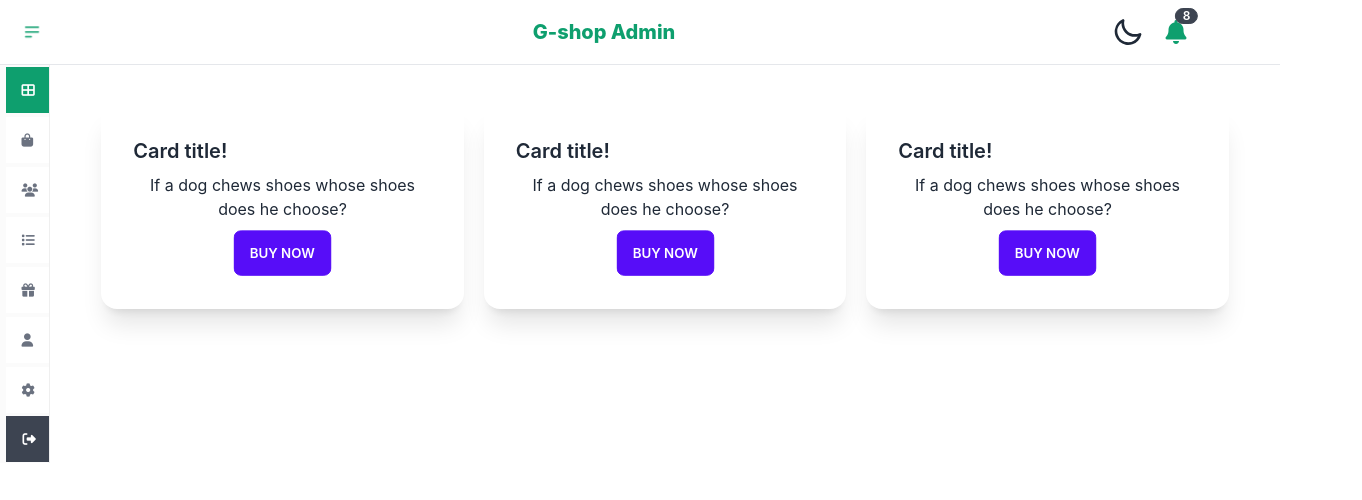
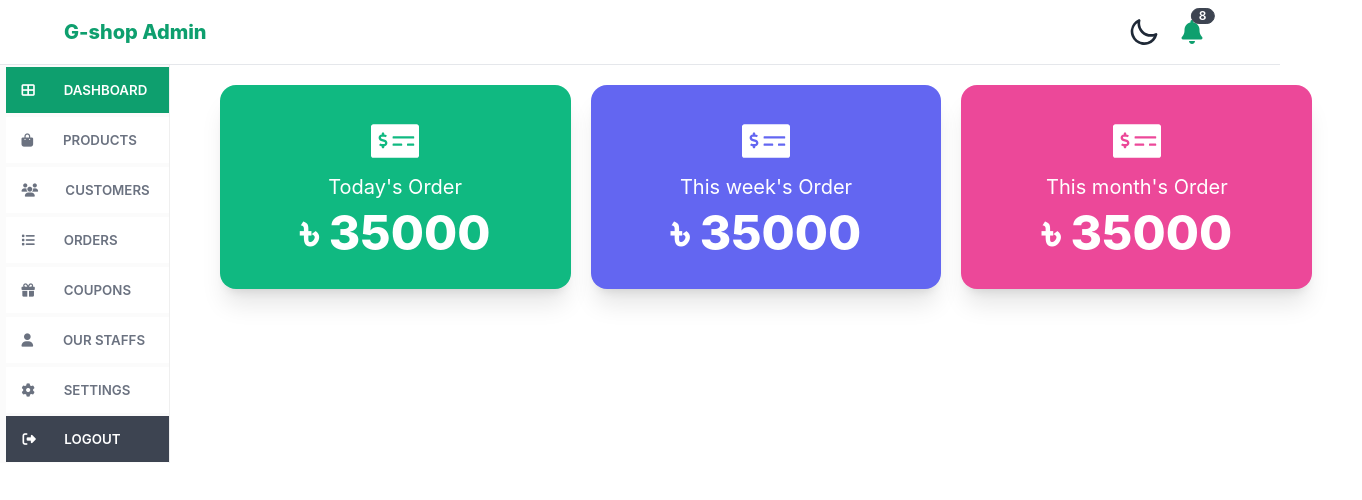
Before and after one commit to JaznanOfficial/galibs-eshop-admin, a React (Create React App) app: page / in a window 1280 px wide. Shown: the top 500 px of the page, 1362 px wide, since content can reach past the window. Built offline with nearby package versions, Linux system fonts and the light colour scheme.

Commit message:
order money added

```diff
--- a/package.json
+++ b/package.json
@@ -9,6 +9,7 @@
     "daisyui": "^2.42.1",
     "react": "^18.2.0",
     "react-dom": "^18.2.0",
+    "react-icons": "^4.7.1",
     "react-pro-sidebar": "^1.0.0-alpha.9",
     "react-router-dom": "^6.4.4",
     "react-scripts": "5.0.1",
--- a/src/Components/DashboardPage/OrderMoneyMonitor.js
+++ b/src/Components/DashboardPage/OrderMoneyMonitor.js
@@ -1,35 +1,42 @@
 import React from "react";
+import { FaMoneyCheckAlt } from "react-icons/fa";
+import { FaOpencart } from "react-icons/fa";
+import { FaIdCard } from "react-icons/fa";
 
 const OrderMoneyMonitor = () => {
     return (
-        <div>
-            <div className="md:w-11/12 w-full mx-auto my-10">
-                <div className="md:grid md:grid-flow-row md:grid-cols-3 gap-5 m-5 md:m-0">
-                    <div className="card w-full mx-auto bg-base-100 shadow-xl my-5 md:my-0">
-                        <div className="card-body">
-                            <h2 className="card-title">Card title!</h2>
-                            <p>If a dog chews shoes whose shoes does he choose?</p>
-                            <div className="card-actions justify-center">
-                                <button className="btn btn-primary">Buy Now</button>
-                            </div>
+        <div className="w-full px-5 md:px-0 my-5 flex justify-center items-center">
+            <div className="md:w-11/12 w-full mx-auto flex flex-col md:flex-row justify-center items-center gap-5 m-5 md:m-0">
+                <div className="card md:w-96 w-full bg-emerald-500 shadow-xl md:my-0">
+                    <div className="card-body ">
+                        <div className="flex flex-col justify-center items-center text-white">
+                            <h1 className="card-title">
+                                <FaMoneyCheckAlt className=" text-5xl" />
+                            </h1>
+                            <h2 className="text-xl my-2">Today's Order</h2>
+                            <h3 className="text-5xl font-extrabold">৳ 35000</h3>
                         </div>
                     </div>
-                    <div className="card w-full mx-auto bg-base-100 shadow-xl my-5 md:my-0">
-                        <div className="card-body">
-                            <h2 className="card-title">Card title!</h2>
-                            <p>If a dog chews shoes whose shoes does he choose?</p>
-                            <div className="card-actions justify-center">
-                                <button className="btn btn-primary">Buy Now</button>
-                            </div>
+                </div>
+                <div className="card md:w-96 w-full  bg-indigo-500 shadow-xl  md:my-0">
+                    <div className="card-body ">
+                        <div className="flex flex-col justify-center items-center text-white">
+                            <h1 className="card-title">
+                                <FaMoneyCheckAlt className=" text-5xl" />
+                            </h1>
+                            <h2 className="text-xl my-2">This week's Order</h2>
+                            <h3 className="text-5xl font-extrabold">৳ 35000</h3>
                         </div>
                     </div>
-                    <div className="card w-full mx-auto bg-base-100 shadow-xl my-5 md:my-0">
-                        <div className="card-body">
-                            <h2 className="card-title">Card title!</h2>
-                            <p>If a dog chews shoes whose shoes does he choose?</p>
-                            <div className="card-actions justify-center">
-                                <button className="btn btn-primary">Buy Now</button>
-                            </div>
+                </div>
+                <div className="card md:w-96 w-full bg-pink-500 shadow-xl  md:my-0">
+                    <div className="card-body ">
+                        <div className="flex flex-col justify-center items-center text-white">
+                            <h1 className="card-title">
+                                <FaMoneyCheckAlt className=" text-5xl" />
+                            </h1>
+                            <h2 className="text-xl my-2">This month's Order</h2>
+                            <h3 className="text-5xl font-extrabold">৳ 35000</h3>
                         </div>
                     </div>
                 </div>
--- a/src/Components/Navigation/SideNavigation.js
+++ b/src/Components/Navigation/SideNavigation.js
@@ -11,7 +11,7 @@ const SideNavigation = () => {
     };
     return (
         <div className="md:flex hidden h-full">
-            <Sidebar defaultCollapsed collapsedWidth="50px" width="200px">
+            <Sidebar  collapsedWidth="50px" width="170px">
                 <Menu>
                     <MenuItem style={{ padding: "0px" }}>
                         <NavLink
--- a/src/Components/Navigation/TopNavigation.js
+++ b/src/Components/Navigation/TopNavigation.js
@@ -1,16 +1,16 @@
 import React, { useState } from "react";
-import { useProSidebar } from "react-pro-sidebar";
+// import { useProSidebar } from "react-pro-sidebar";
 import { NavLink } from "react-router-dom";
 
 const TopNavigation = () => {
-    const { collapseSidebar } = useProSidebar();
-    const [collapsed, setCollapsed] = useState(true);
+    // const { collapseSidebar } = useProSidebar();
+    // const [collapsed, setCollapsed] = useState(true);
 
-    const collapsedFunction = (e) => {
-        e.preventDefault();
-        setCollapsed(!collapsed);
-        console.log(collapsed);
-    };
+    // const collapsedFunction = (e) => {
+    //     e.preventDefault();
+    //     setCollapsed(!collapsed);
+    //     console.log(collapsed);
+    // };
 
     const activeStyle = {
         backgroundColor: "#0E9F6E",
@@ -19,7 +19,7 @@ const TopNavigation = () => {
 
     return (
         <div>
-            <div className="navbar border-b border-inherit md:pr-20 ">
+            <div className="navbar border-b border-inherit md:px-16 ">
                 <div className="navbar-start">
                     {/* small device */}
                     <div className="dropdown md:hidden">
@@ -156,7 +156,7 @@ const TopNavigation = () => {
                     {/* small device */}
                     {/* medium and above device */}
                     {
-                        <div className="dropdown md:flex hidden">
+                        /* <div className="dropdown md:flex hidden">
                             <label
                                 tabIndex={0}
                                 className="btn btn-ghost btn-circle"
@@ -199,11 +199,13 @@ const TopNavigation = () => {
                                     </button>
                                 )}
                             </label>
-                        </div>
+                        </div> */
                     }
+                    <h1 className="md:flex hidden text-xl text-primary font-extrabold">G-shop Admin</h1>
                     {/* medium and above device */}
                 </div>
-                <div className="navbar-center">
+
+                <div className="navbar-center flex md:hidden">
                     <h1 className="text-xl text-primary font-extrabold">G-shop Admin</h1>
                 </div>
                 <div className="navbar-end">
```
Also changed, not shown: 1 other file (tests, documents, lock files or other folders).
